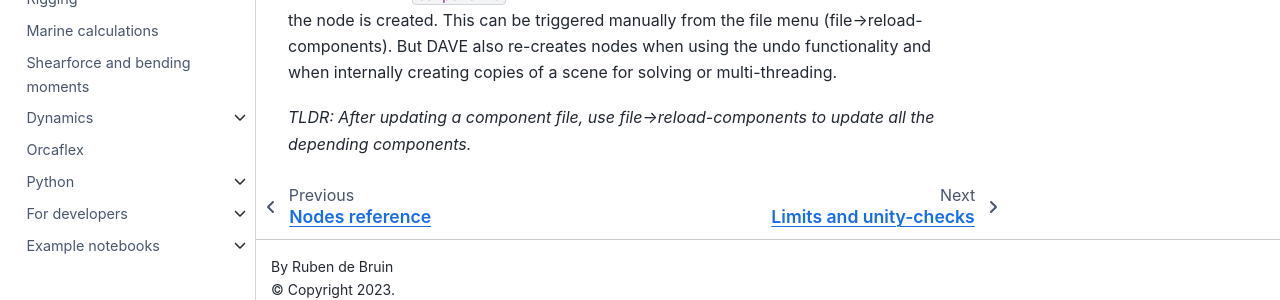
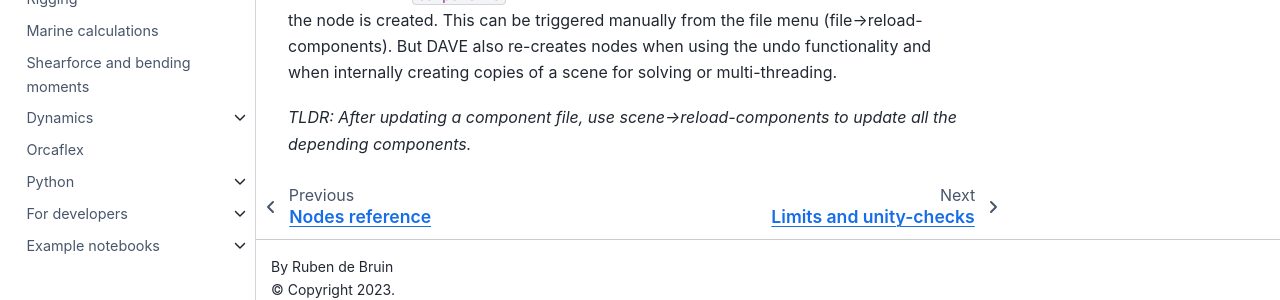
Before and after one commit to RubendeBruin/DAVE-book, a Jupyter Book: the page built from components.md, in a window 1280 px wide and 900 px high, scrolled down 1058 px. Shown: the part 583-883 px from the top of the window. Built offline with Jupyter Book 1.0.4 settings and Sphinx 7.4.7 and the Sphinx Book theme 1.1.4, drawn with Linux system fonts in a browser that asks for light colours; pages that are not in the unit, such as notebooks, are missing from menus.

```diff
--- a/_toc.yml
+++ b/_toc.yml
@@ -70,3 +70,4 @@
     - file: DAVE-notebooks/wind.ipynb
     # rigging
     - file: DAVE-notebooks/sling_length.ipynb
+    - file: DAVE-notebooks/wire_weight.ipynb
--- a/components.md
+++ b/components.md
@@ -57,4 +57,4 @@ is created. This can be triggered manually from the file menu (file->reload-comp
 But DAVE also re-creates nodes when using the undo functionality and when internally creating copies of
 a scene for solving or multi-threading.
 
-*TLDR: After updating a component file, use file->reload-components to update all the depending components.*
+*TLDR: After updating a component file, use scene->reload-components to update all the depending components.*
```
Also changed, not shown: 3 other files.
